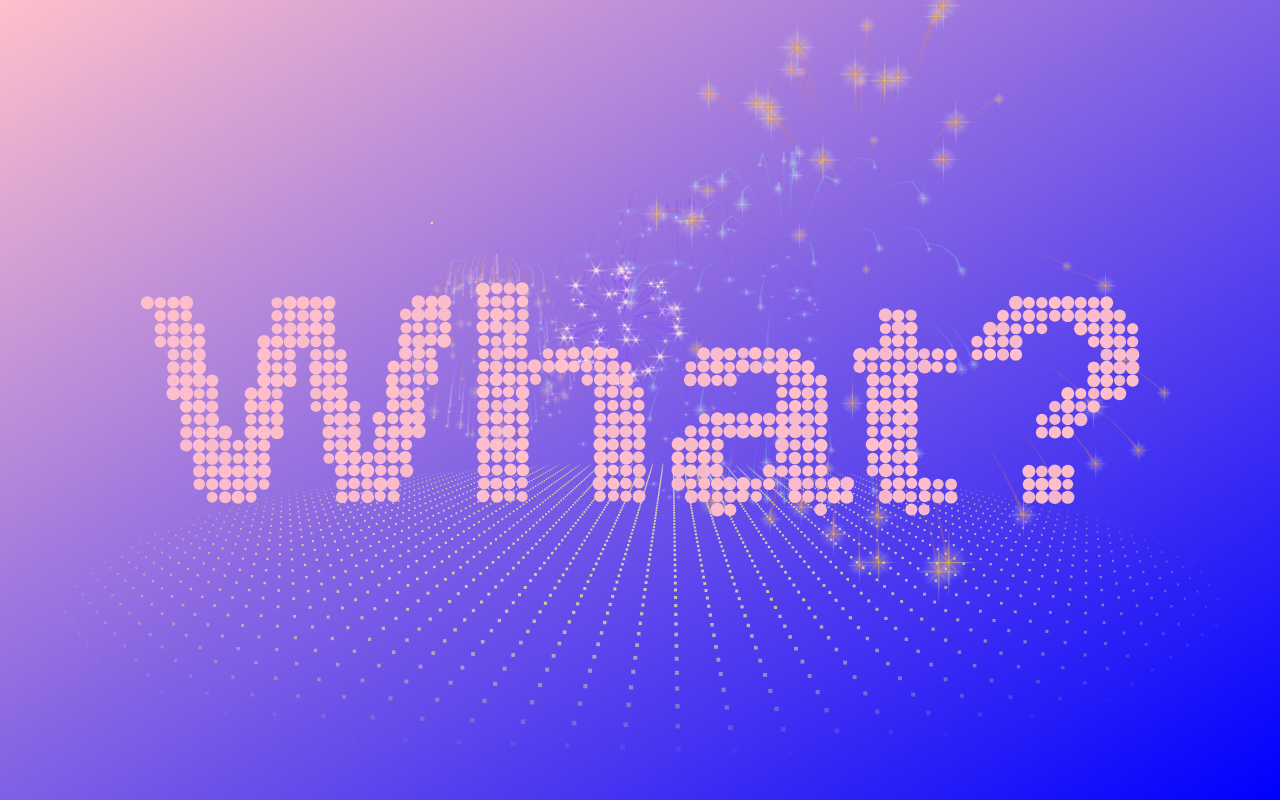
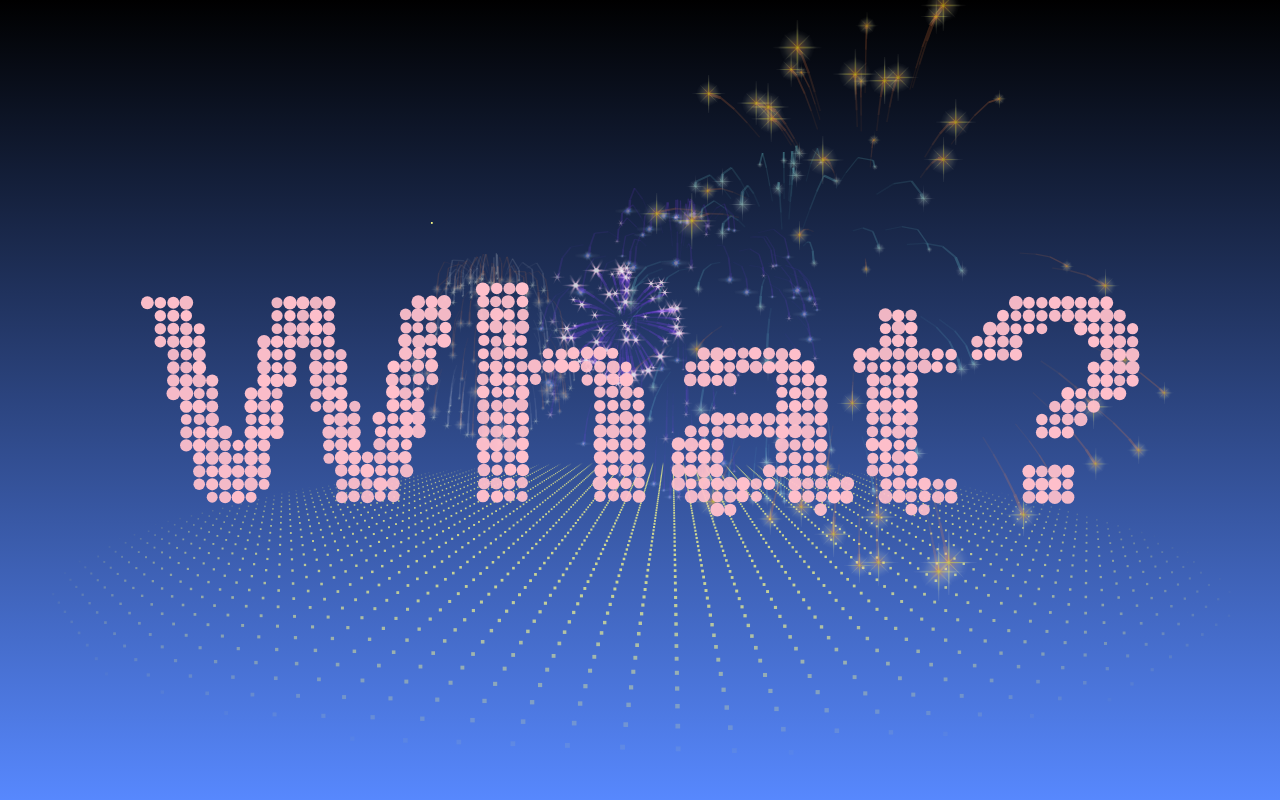
Before and after one commit to zyjzhy/zyjzhy.github.io.birthday, a plain HTML site: page index.html in a window 1280 px wide. Drawn offline with Linux system fonts and the light colour scheme.

Commit message:
Update index.html

```diff
--- a/index.html
+++ b/index.html
@@ -10,7 +10,8 @@
             width:100%;
             height:100%;
             overflow:hidden;
-            background:linear-gradient(to left top,blue,pink);
+            background: black;
+            background: linear-gradient(to bottom, #000000 0%, #5788fe 100%);
         }
     </style>
     <link href="favicon.ico" rel="shortcut icon">
```
